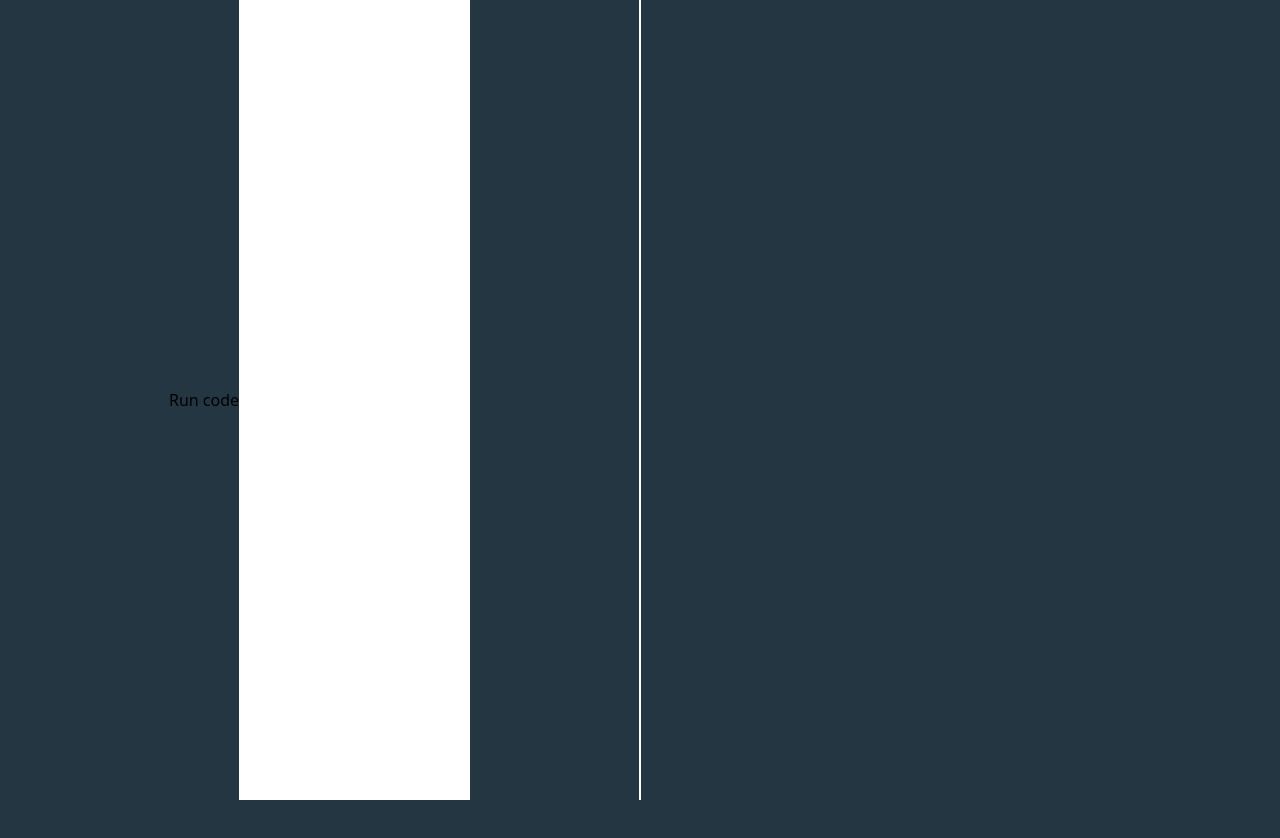
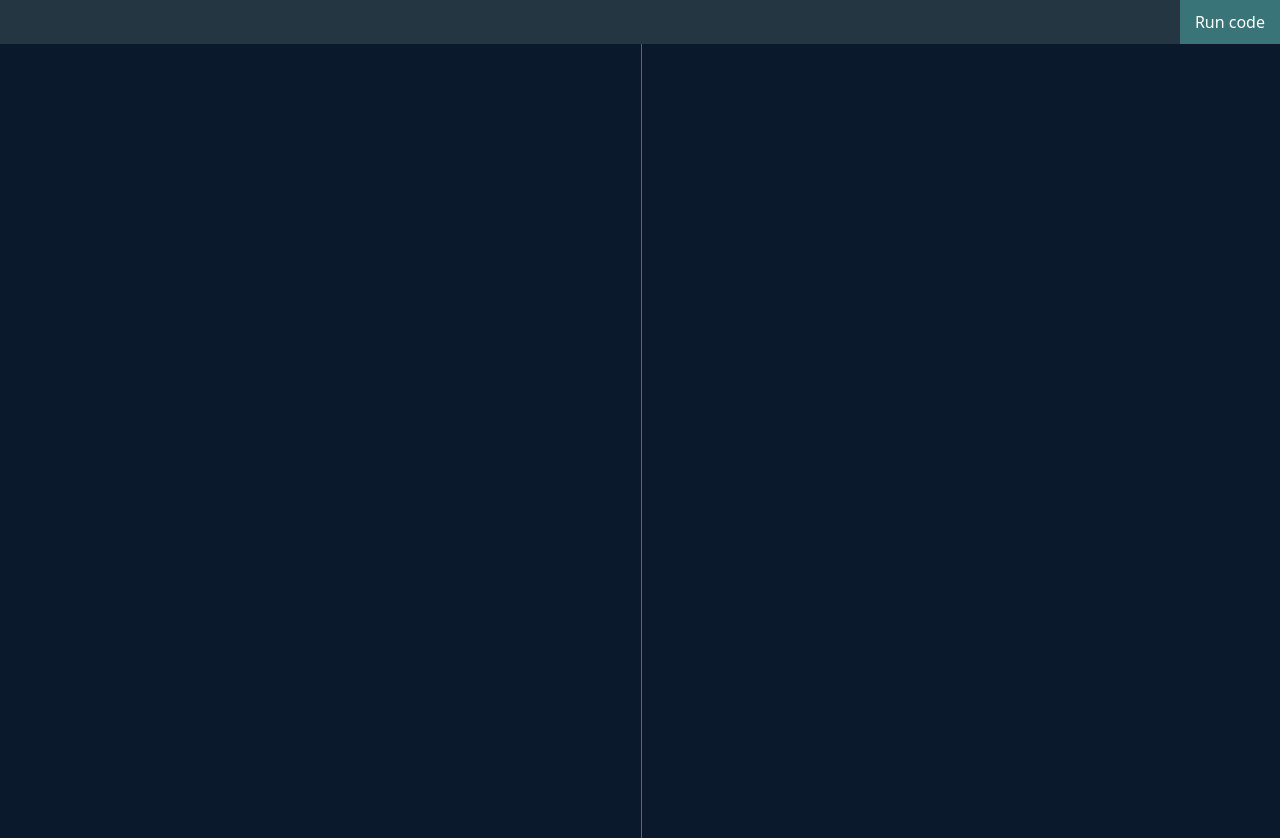
Before and after one commit to GeorgiosDrivas/online-code-editor, a React (Vite) app: page / in a window 1280 px wide. Shown: the top 838 px of the page. Before the commit the page ends 800 px from the top, so only its background shows below. Built offline with nearby package versions, Linux system fonts and the light colour scheme.

Commit message:
run code functionality and UI changes

```diff
--- a/package.json
+++ b/package.json
@@ -12,6 +12,7 @@
   },
   "dependencies": {
     "@monaco-editor/react": "^4.6.0",
+    "axios": "^1.7.7",
     "react": "^18.3.1",
     "react-dom": "^18.3.1"
   },
--- a/src/App.css
+++ b/src/App.css
@@ -3,13 +3,13 @@
 @tailwind utilities;
 
 body {
-  background-color: #243642;
   margin: 0;
   padding: 0;
+  overflow: hidden;
 }
 
 #line {
-  border: 1px solid #fff;
+  border: 1px solid #0b192c;
   height: 100vh;
   width: 1px;
 }
@@ -18,3 +18,25 @@ body {
 #output {
   width: 50%;
 }
+
+#output {
+  border-left: 1px solid #387478;
+  color: #fff;
+}
+
+#runButton {
+  background-color: #387478;
+  color: #fff;
+  padding: 10px 15px;
+}
+
+#inputField {
+  width: 100%;
+  height: 100%;
+  background-color: transparent;
+  color: #fff;
+}
+
+.main-wrap {
+  background-color: #0b192c;
+}
--- a/src/App.tsx
+++ b/src/App.tsx
@@ -1,16 +1,52 @@
+import { useState } from "react";
 import "./App.css";
 import Input from "./components/input";
 import Output from "./components/output";
+import axios from "axios";
 
 // API: https://emkc.org/api/v2/piston/
 
 function App() {
+  const API = axios.create({
+    baseURL: "https://emkc.org/api/v2/piston",
+  });
+
+  const [output, setOutput] = useState("");
+  const [input, setInput] = useState("");
+
+  const handleRun = async () => {
+    try {
+      const response = await API.post("/execute", {
+        language: "javascript",
+        version: "18.15.0",
+        files: [
+          {
+            name: "code.js",
+            content: input,
+          },
+        ],
+      });
+
+      // console.log(response);
+      setOutput(response.data.run.output);
+    } catch (error) {
+      console.error("Login failed:", error);
+    }
+  };
+
   return (
     <>
-      <div className="flex flex-row">
-        <Input />
-        <div id="line"></div>
-        <Output />
+      <div className="flex flex-col">
+        <div className="text-end">
+          <button id="runButton" onClick={() => handleRun()}>
+            Run code
+          </button>
+        </div>
+        <div className="flex flex-row main-wrap">
+          <Input input={input} setInput={setInput} />
+          <div id="line"></div>
+          <Output output={output} />
+        </div>
       </div>
     </>
   );
--- a/src/components/input.tsx
+++ b/src/components/input.tsx
@@ -1,9 +1,13 @@
-export default function Input() {
+export default function Input({ input, setInput }: any) {
   return (
     <>
-      <div id="input" className="flex flex-row justify-center ">
-        <button>Run code</button>
-        <input type="textarea" />
+      <div id="input">
+        <input
+          type="textarea"
+          id="inputField"
+          value={input}
+          onChange={(e) => setInput(e.target.value)}
+        />
       </div>
     </>
   );
--- a/src/components/output.tsx
+++ b/src/components/output.tsx
@@ -1,7 +1,9 @@
-export default function Output() {
+export default function Output({ output }: any) {
   return (
     <>
-      <div id="output"></div>
+      <div id="output">
+        <p>{output}</p>
+      </div>
     </>
   );
 }
--- a/src/output.css
+++ b/src/output.css
@@ -554,6 +554,10 @@ video {
   display: none;
 }
 
+.mt-4 {
+  margin-top: 1rem;
+}
+
 .flex {
   display: flex;
 }
@@ -562,8 +566,16 @@ video {
   flex-direction: row;
 }
 
-.justify-center {
-  justify-content: center;
+.flex-col {
+  flex-direction: column;
+}
+
+.justify-start {
+  justify-content: flex-start;
+}
+
+.text-end {
+  text-align: end;
 }
 
 body {
@@ -573,7 +585,7 @@ body {
 }
 
 #line {
-  border: 1px solid #fff;
+  border: 1px solid #0b192c;
   height: 100vh;
   width: 1px;
 }
@@ -582,3 +594,16 @@ body {
 #output {
   width: 50%;
 }
+
+#runButton {
+  background-color: #387478;
+  color: #fff;
+  padding: 10px 15px;
+}
+
+#inputField {
+  height: 100%;
+  background-color: transparent;
+  border: 1px solid #0b192c;
+  border-right: none;
+}
```
Also changed, not shown: 2 other files (tests, documents, lock files or other folders).
